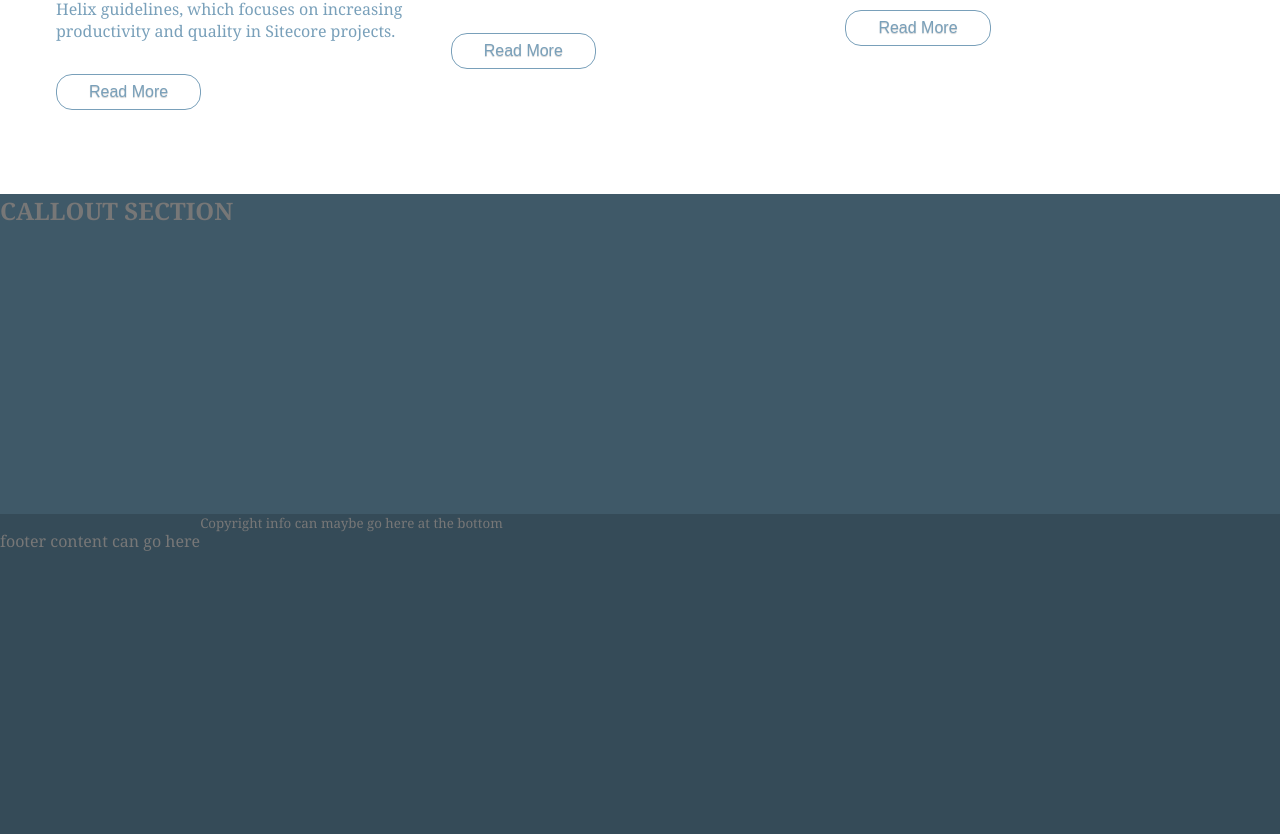
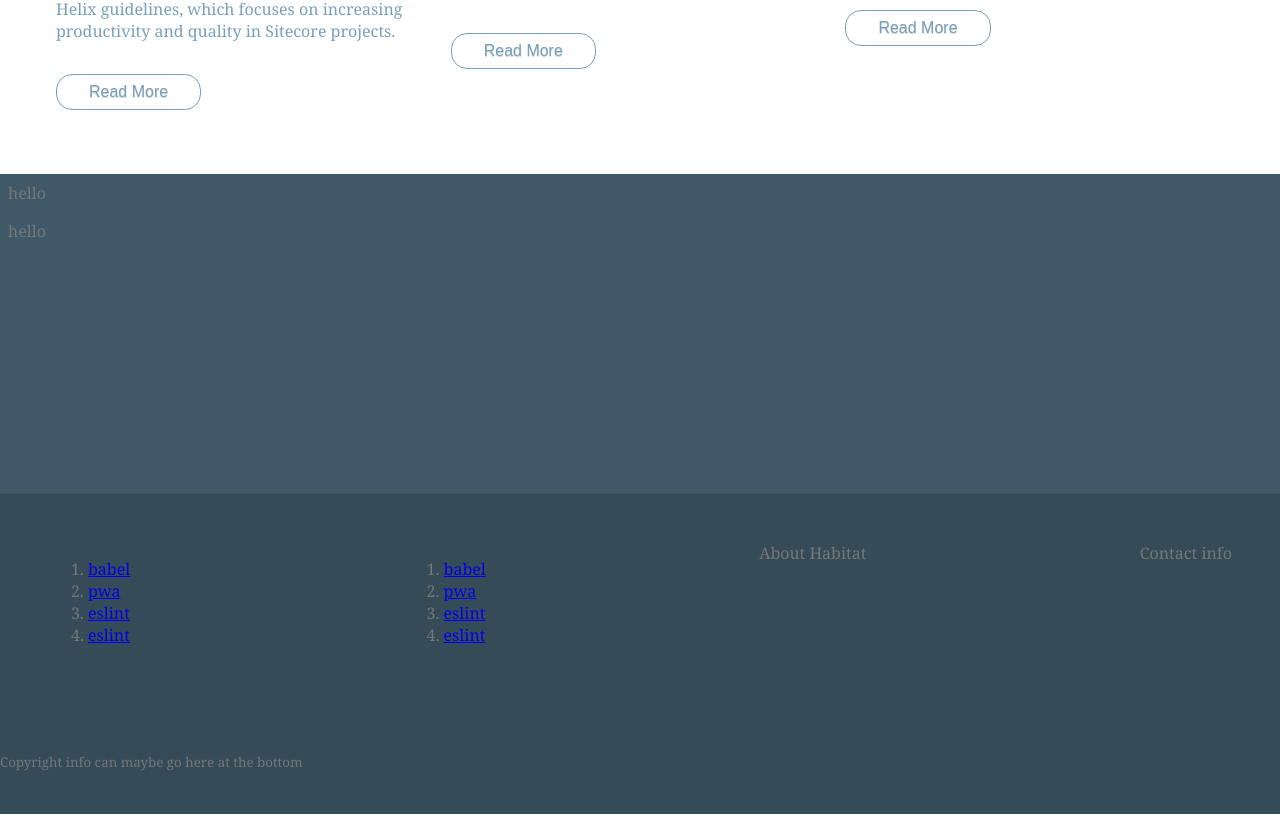
Before and after one commit to adambezemek/xc-code-challenge, a Vue app: page / in a window 1280 px wide. Shown: the part 1102-1936 px from the top of the page. Built offline with nearby package versions, Linux system fonts and the light colour scheme.

Commit message:
calling it.
As far as functionality goes, the images are swappable and working in Chrome.

```diff
--- a/src/App.vue
+++ b/src/App.vue
@@ -86,9 +86,7 @@ header {
       &.links {
         text-align: right;
       }
-
     }
-
   }
 }
 nav {
@@ -172,6 +170,17 @@ section {
     background: lighten($blue, 5%);
     color: $ltgray;
     min-height: 20rem;
+
+    article {
+      display: flex;
+      flex-wrap: wrap;
+
+      div {
+        flex: 1 0 200px;
+        padding: .5rem;
+
+      }
+    }
   }
 }
 
@@ -191,10 +200,37 @@ footer {
   color: $ltgray;
   background: $blue;
   min-height: 20rem;
+  display: flex;
+  flex-wrap: wrap;
 
-  display: flex;
   flex: 1;
   bottom: 0;
+
+  .footfourstack {
+    display: flex;
+    flex-wrap: wrap;
+    flex-grow: 1;
+    justify-content: space-between;
+    flex-direction: column;
+    width: 100%;
+
+    @include breakp(tabletmd) {
+          padding: 2rem;
+          flex-direction: row;
+        }
+        @include breakp(desktoplg) {
+          padding: 3rem;
+          flex-direction: row;
+        }
+  }
+
+  small {
+    text-align: center;
+    width: 100%;
+    flex: 1;
+    display: flex;
+    bottom: 0;
+  }
 }
 
 @supports (display: grid) {
--- a/src/components/PageCallout.vue
+++ b/src/components/PageCallout.vue
@@ -1,6 +1,11 @@
 <template>
   <section class="callout">
-    <h1>CALLOUT SECTION</h1>
+    <article>
+      <div>hello</div>
+    </article>
+    <article>
+      <div>hello</div>
+    </article>
   </section>
 </template>
 
--- a/src/components/PageFooter.vue
+++ b/src/components/PageFooter.vue
@@ -1,6 +1,25 @@
 <template>
   <footer>
-    <p>footer content can go here</p>
+    <div class="footfourstack">
+      <div class="item">
+        <ol>
+          <li><a href="https://github.com/vuejs/vue-cli/tree/dev/packages/%40vue/cli-plugin-babel" target="_blank" rel="noopener">babel</a></li>
+          <li><a href="https://github.com/vuejs/vue-cli/tree/dev/packages/%40vue/cli-plugin-pwa" target="_blank" rel="noopener">pwa</a></li>
+          <li><a href="https://github.com/vuejs/vue-cli/tree/dev/packages/%40vue/cli-plugin-eslint" target="_blank" rel="noopener">eslint</a></li>
+          <li><a href="https://github.com/vuejs/vue-cli/tree/dev/packages/%40vue/cli-plugin-eslint" target="_blank" rel="noopener">eslint</a></li>
+        </ol>
+      </div>
+      <div class="item">
+        <ol>
+          <li><a href="https://github.com/vuejs/vue-cli/tree/dev/packages/%40vue/cli-plugin-babel" target="_blank" rel="noopener">babel</a></li>
+          <li><a href="https://github.com/vuejs/vue-cli/tree/dev/packages/%40vue/cli-plugin-pwa" target="_blank" rel="noopener">pwa</a></li>
+          <li><a href="https://github.com/vuejs/vue-cli/tree/dev/packages/%40vue/cli-plugin-eslint" target="_blank" rel="noopener">eslint</a></li>
+          <li><a href="https://github.com/vuejs/vue-cli/tree/dev/packages/%40vue/cli-plugin-eslint" target="_blank" rel="noopener">eslint</a></li>
+        </ol>
+      </div>
+      <div class="item">About Habitat</div>
+      <div class="item">Contact info</div>
+    </div>
     <small>{{ msg }}</small>
   </footer>
 </template>
--- a/src/components/SwapSection.vue
+++ b/src/components/SwapSection.vue
@@ -3,13 +3,14 @@
     <draggable v-model="photos">
       <transition-group>
         <div class="three" v-for="item in photos" :key="item.name">
-          <img :src="item.src"/>
+          <img class="yawn" :src="item.src"/>
           <h2>{{ item.name }}</h2>
           <p>{{ item.moreinfo }}</p>
           <button>read more</button>
         </div>
       </transition-group>
     </draggable>
+
 
   </section>
 </template>
```
